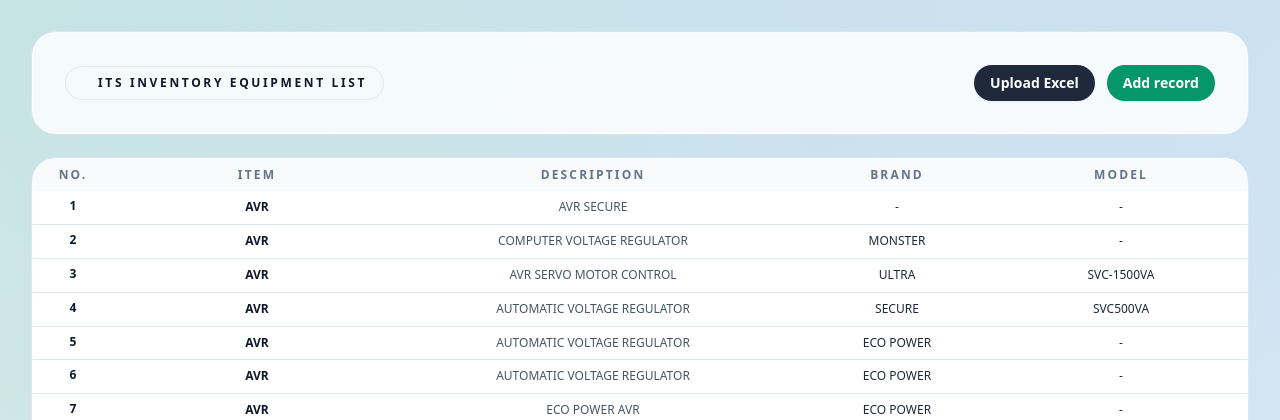
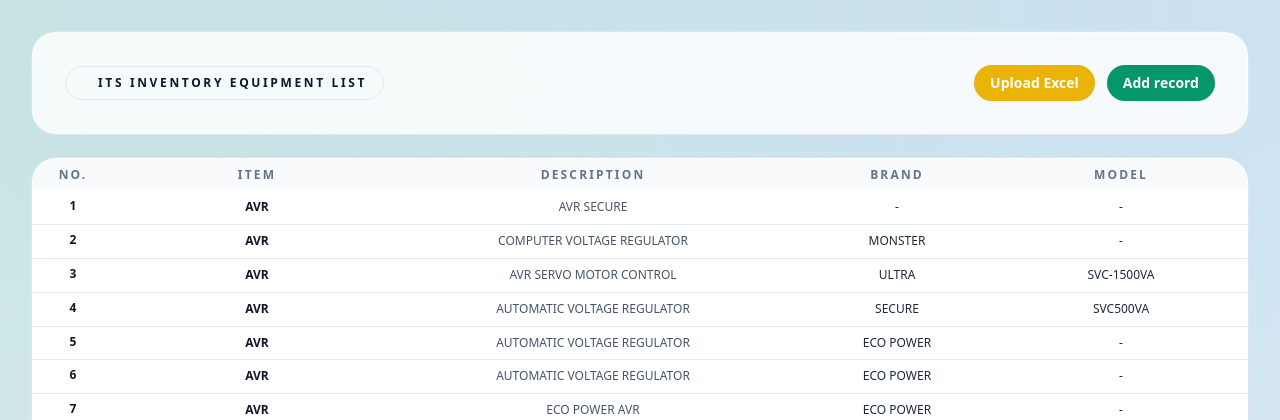
Before and after one commit to TheUnshackled1/ITS-INVENTORY-SYSTEM, a Django app: page / in a window 1280 px wide. Shown: the top 420 px of the page. Run offline with Django 5.2, Linux system fonts and the light colour scheme; data comes from the database, SQL or seed files in the repository; some libraries are stand-ins or nearby versions.

Commit message:
fixed upload excel button color and removed extra spaces in code

```diff
--- a/templates/inventory.html
+++ b/templates/inventory.html
@@ -255,7 +255,7 @@
               />
               <label
                 for="excel-upload-header"
-                class="inline-flex cursor-pointer items-center rounded-full bg-slate-800 px-4 py-2 text-sm font-semibold text-white shadow-sm transition hover:bg-slate-700"
+                class="inline-flex cursor-pointer items-center rounded-full bg-yellow-500 px-4 py-2 text-sm font-semibold text-white shadow-sm transition hover:bg-yellow-200"
               >
                 Upload Excel
               </label>
```
Also changed, not shown: inventory/models.py (+0 -12 lines), inventory/views.py (+0 -22 lines).
